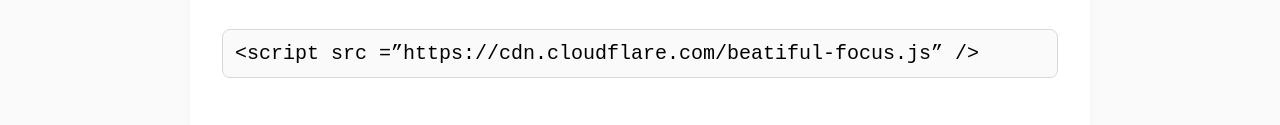
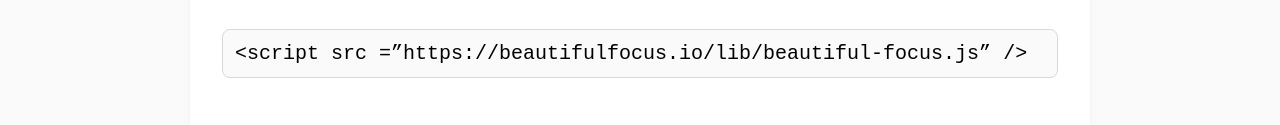
Before and after one commit to OliWalker/beautiful-focus, a website: page index.html in a window 1280 px wide. Shown: the part 827-952 px from the top of the page. Drawn offline with Linux system fonts and the light colour scheme.

```diff
--- a/index.html
+++ b/index.html
@@ -26,7 +26,7 @@
 <p>A simple script to go from an ugly focus ring to a focus that your users are going to want to use.</p>
 <p>Don’t let designers know it was this easy...</p>
 <h2 id="paste-this-into-the-head-of-the-document">Paste this into the head of the document</h2>
-<pre><code>&lt;script src =”https://cdn.cloudflare.com/beatiful-focus.js” /&gt;</code></pre><h2 id="features">Features</h2>
+<pre><code>&lt;script src =”https://beautifulfocus.io/lib/beautiful-focus.js” /&gt;</code></pre><h2 id="features">Features</h2>
 <ul>
 <li>Gorgeous focus ring</li>
 <li>Only shows Focus whilst navigating with the keyboard</li>
```
Also changed, not shown: README.md.
